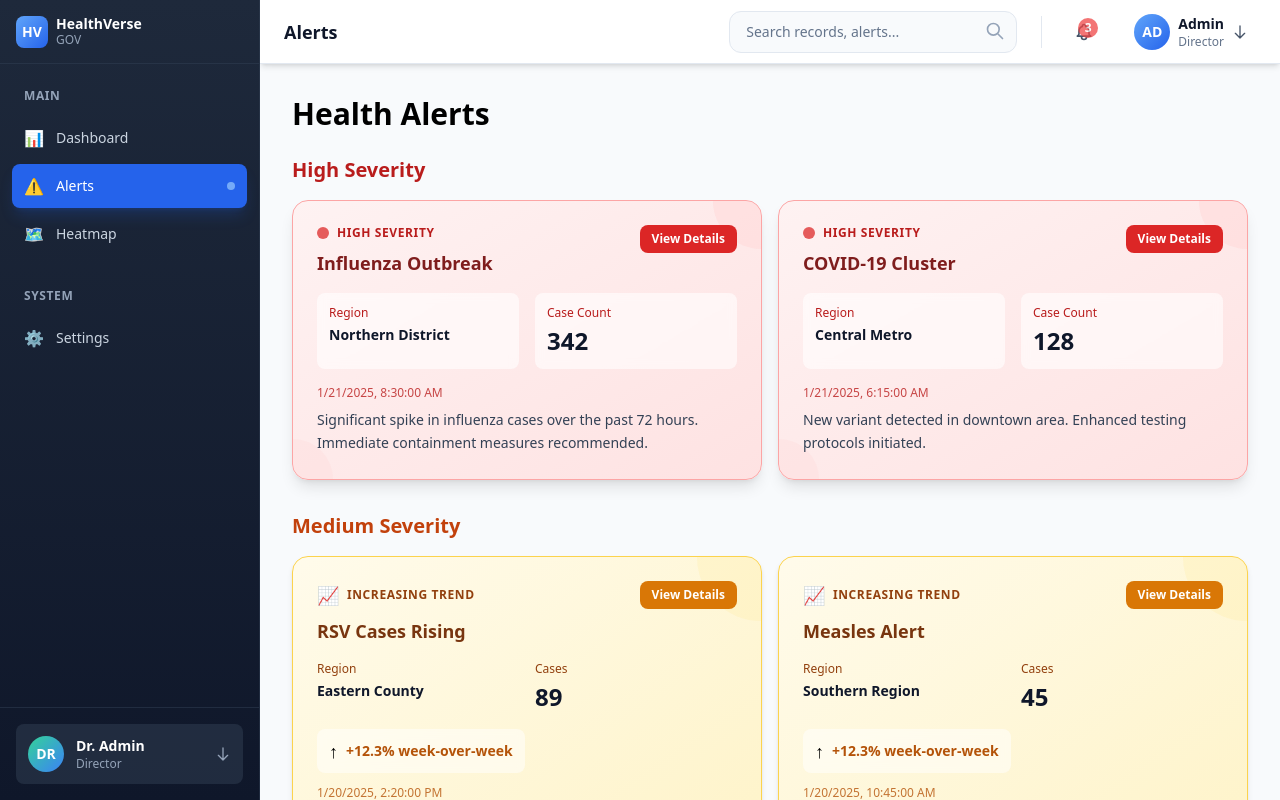
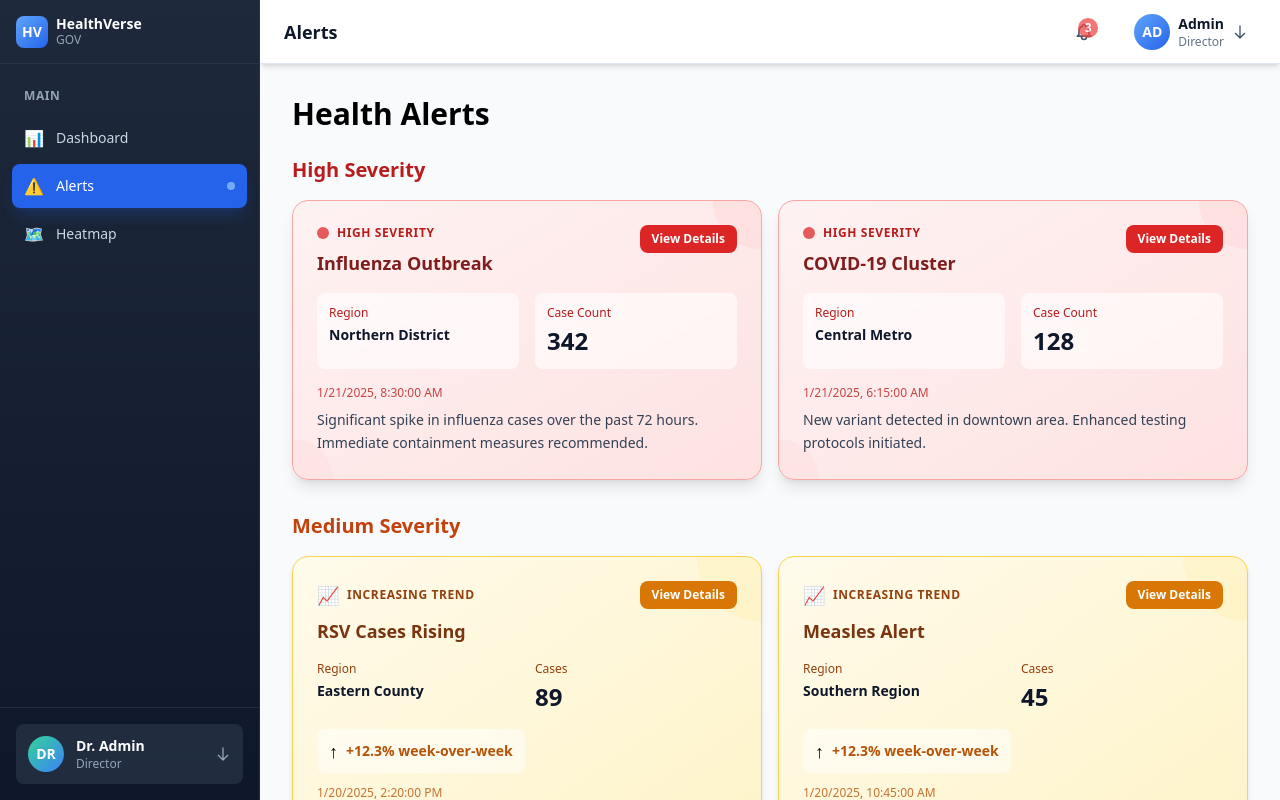
Before and after one commit to jivrajx04/Government-dashboard-ui, a React (Vite) app: page /alerts in a window 1280 px wide. Built offline with nearby package versions, Linux system fonts and the light colour scheme.

Commit message:
Updated Navbar.tsx

```diff
--- a/src/components/layout/Navbar.tsx
+++ b/src/components/layout/Navbar.tsx
@@ -25,28 +25,6 @@ export default function Navbar() {
       </div>
 
       <div className="flex items-center gap-6">
-        <div className="relative hidden md:block">
-          <input
-            type="text"
-            placeholder="Search records, alerts..."
-            className="w-72 px-4 py-2.5 bg-slate-50 border border-slate-200 rounded-xl text-sm placeholder-slate-500 focus:outline-none focus:ring-2 focus:ring-blue-500 focus:border-transparent transition-all duration-200"
-          />
-          <svg
-            className="absolute right-3 top-2.5 w-5 h-5 text-slate-400"
-            fill="none"
-            stroke="currentColor"
-            viewBox="0 0 24 24"
-          >
-            <path
-              strokeLinecap="round"
-              strokeLinejoin="round"
-              strokeWidth={2}
-              d="M21 21l-6-6m2-5a7 7 0 11-14 0 7 7 0 0114 0z"
-            />
-          </svg>
-        </div>
-
-        <div className="h-8 w-px bg-slate-200"></div>
 
         <button className="relative p-2 text-slate-600 hover:text-slate-900 hover:bg-slate-100 rounded-lg transition-all duration-200">
           <svg className="w-5 h-5" fill="none" stroke="currentColor" viewBox="0 0 24 24">
--- a/src/components/layout/Sidebar.tsx
+++ b/src/components/layout/Sidebar.tsx
@@ -20,12 +20,6 @@ const navigationSections: NavSection[] = [
       { label: 'Dashboard', href: '/dashboard', icon: '📊', section: 'MAIN' },
       { label: 'Alerts', href: '/alerts', icon: '⚠️', section: 'MAIN' },
       { label: 'Heatmap', href: '/heatmap', icon: '🗺️', section: 'MAIN' },
-    ],
-  },
-  {
-    name: 'SYSTEM',
-    items: [
-      { label: 'Settings', href: '/settings', icon: '⚙️', section: 'SYSTEM' },
     ],
   },
 ];
```
